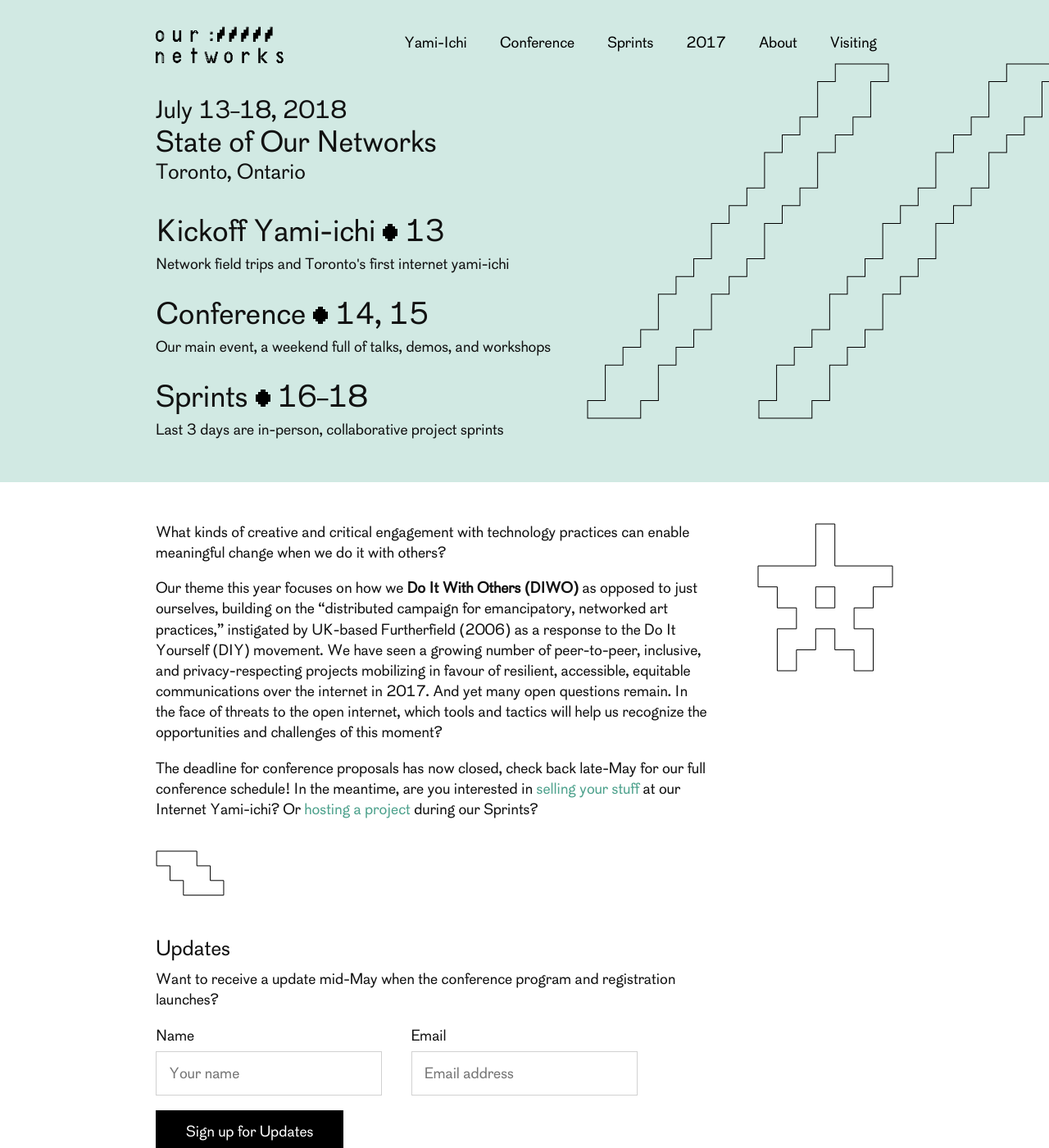
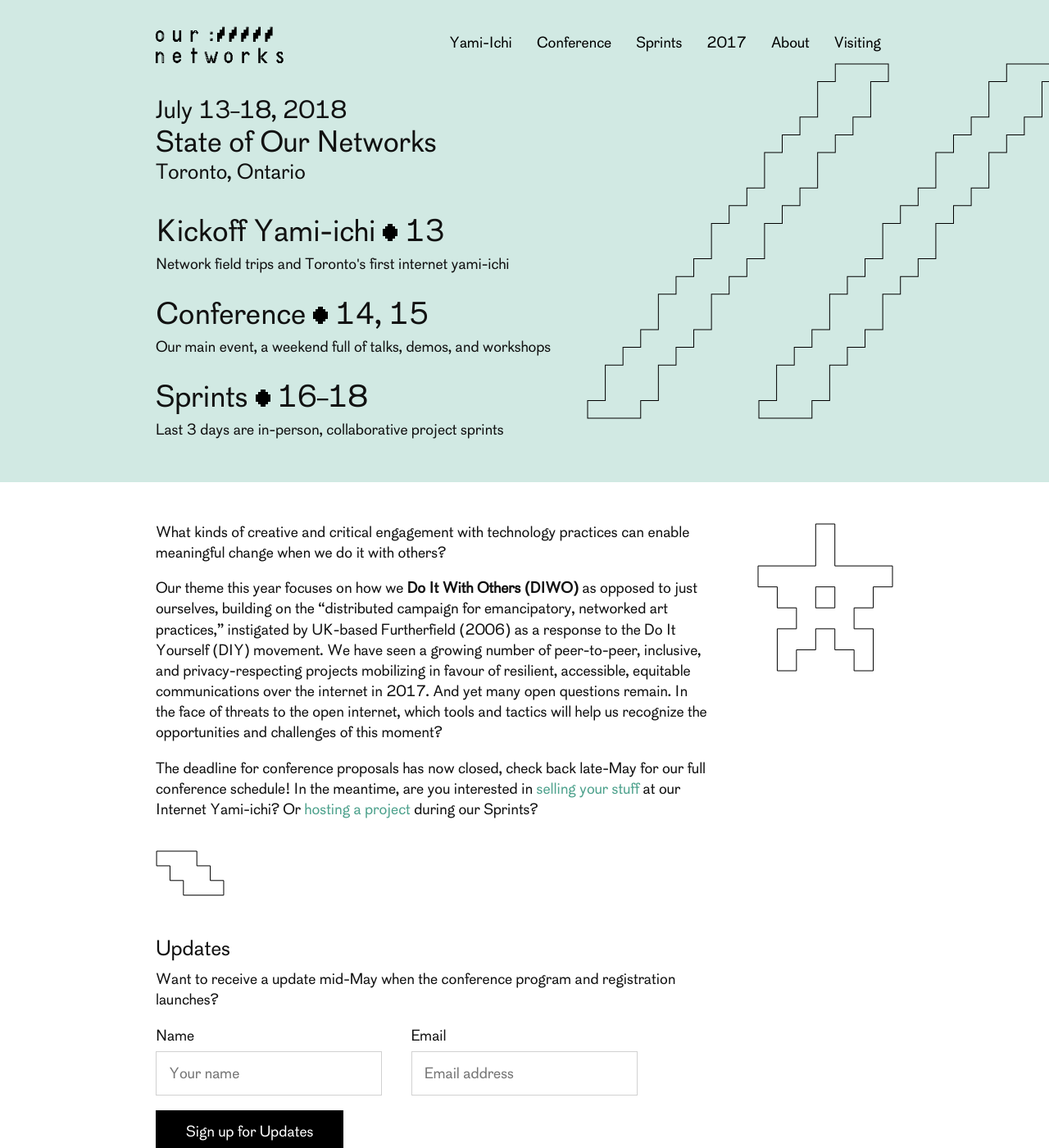
Before and after one commit to ournetworks/ournetworks.ca, a Jekyll site: the page built from index.md, in a window 1280 px wide and 1400 px high. Shown: the whole window at 82% size. Built offline with Jekyll 4.4.1, drawn with Linux system fonts in a browser that asks for light colours.

Commit message:
favicon and menu edit

```diff
--- a/_sass/_navigation.scss
+++ b/_sass/_navigation.scss
@@ -31,7 +31,7 @@
   }
 
   .nav-item {
-    padding: 0 20px;
+    padding: 0 15px;
     display: inline-flex;
     white-space: nowrap;
 
```
Also changed, not shown: favicon.ico.
